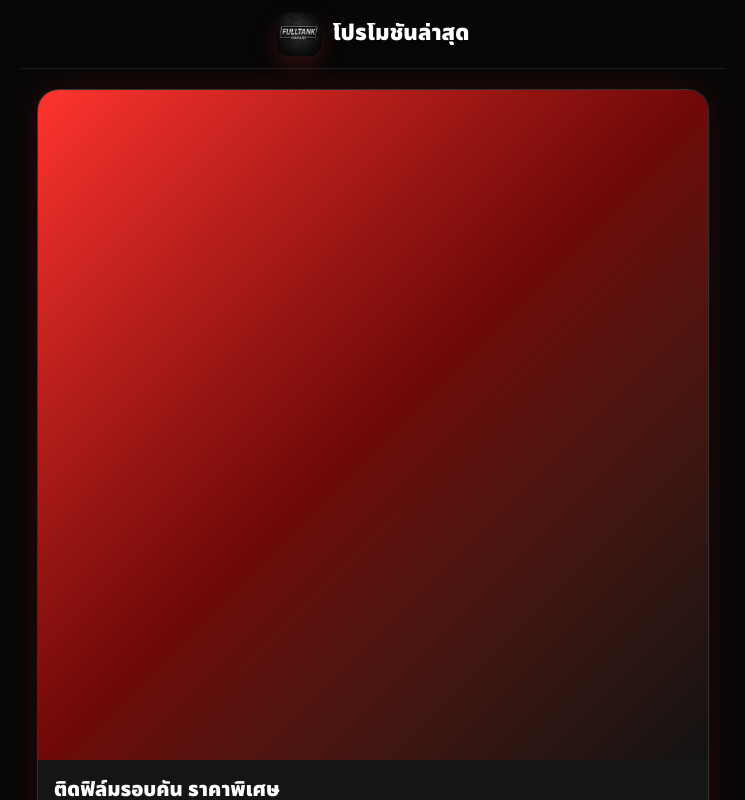
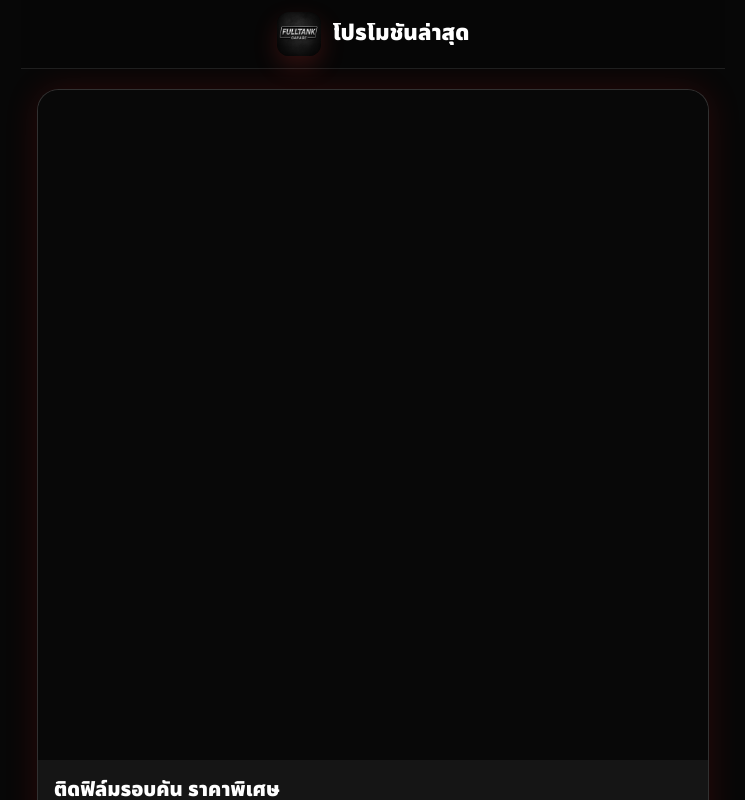
Before and after one commit to fulltank-garage/Fulltankgarage-Promotion, a React (Vite) app: page / in a window 1280 px wide. Shown: the top 800 px of the page, without its empty margins (267-1012 px from the left). Built offline with nearby package versions, Linux system fonts and the light colour scheme; no server answers.

Commit message:
fix: contain promotion images

```diff
--- a/src/App.tsx
+++ b/src/App.tsx
@@ -276,11 +276,11 @@ function PromotionDetail({
 
 function PromotionMedia({ promotion }: { promotion: Promotion }) {
   return (
-    <div className={`promotion-square-media relative bg-gradient-to-br ${promotion.gradient}`}>
+    <div className="promotion-square-media relative bg-[#080808]">
       {promotion.imageUrl ? (
         <img
           alt=""
-          className="absolute inset-0 size-full object-cover"
+          className="absolute inset-0 size-full object-contain"
           src={promotion.imageUrl}
         />
       ) : null}
```
